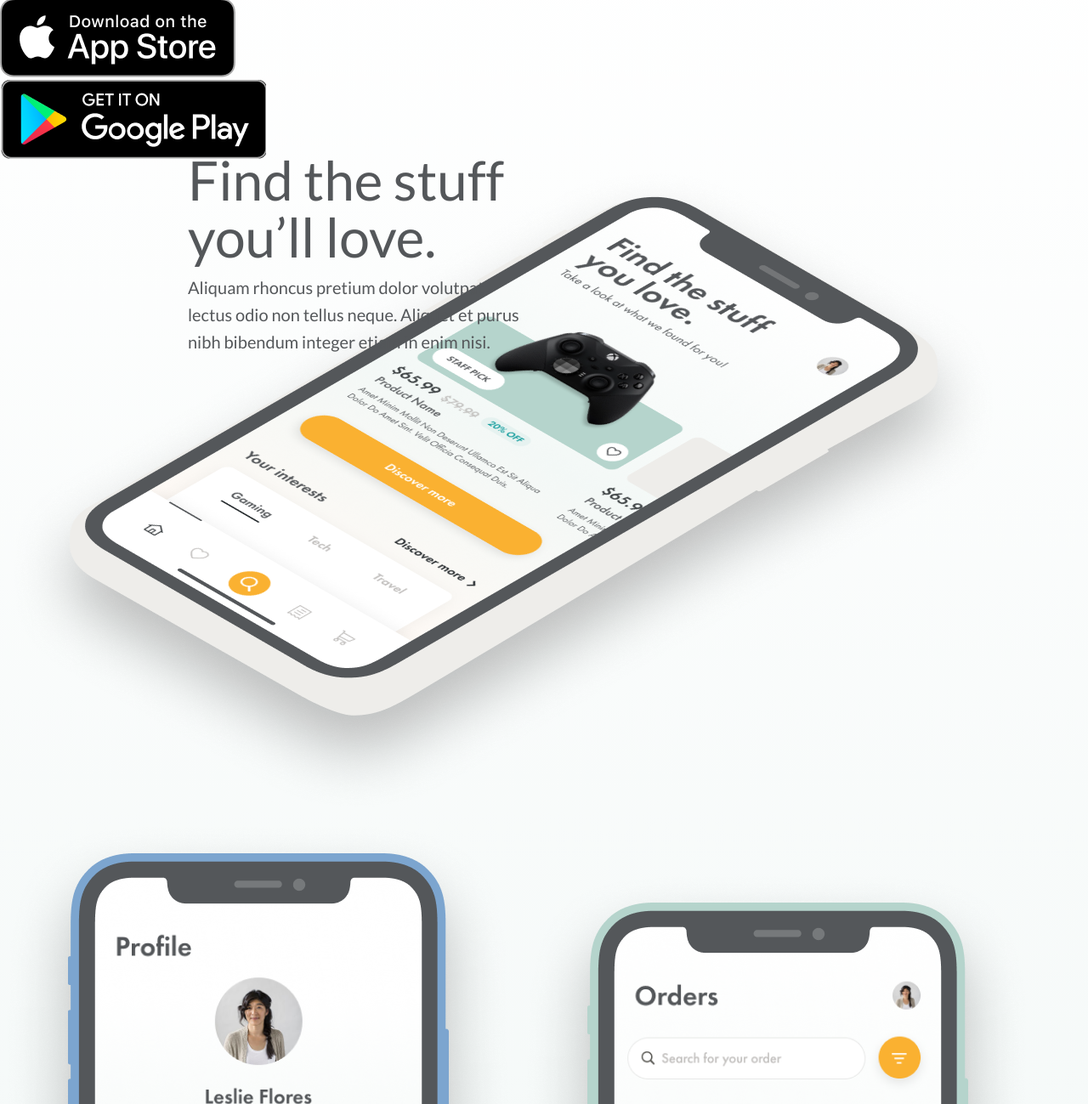
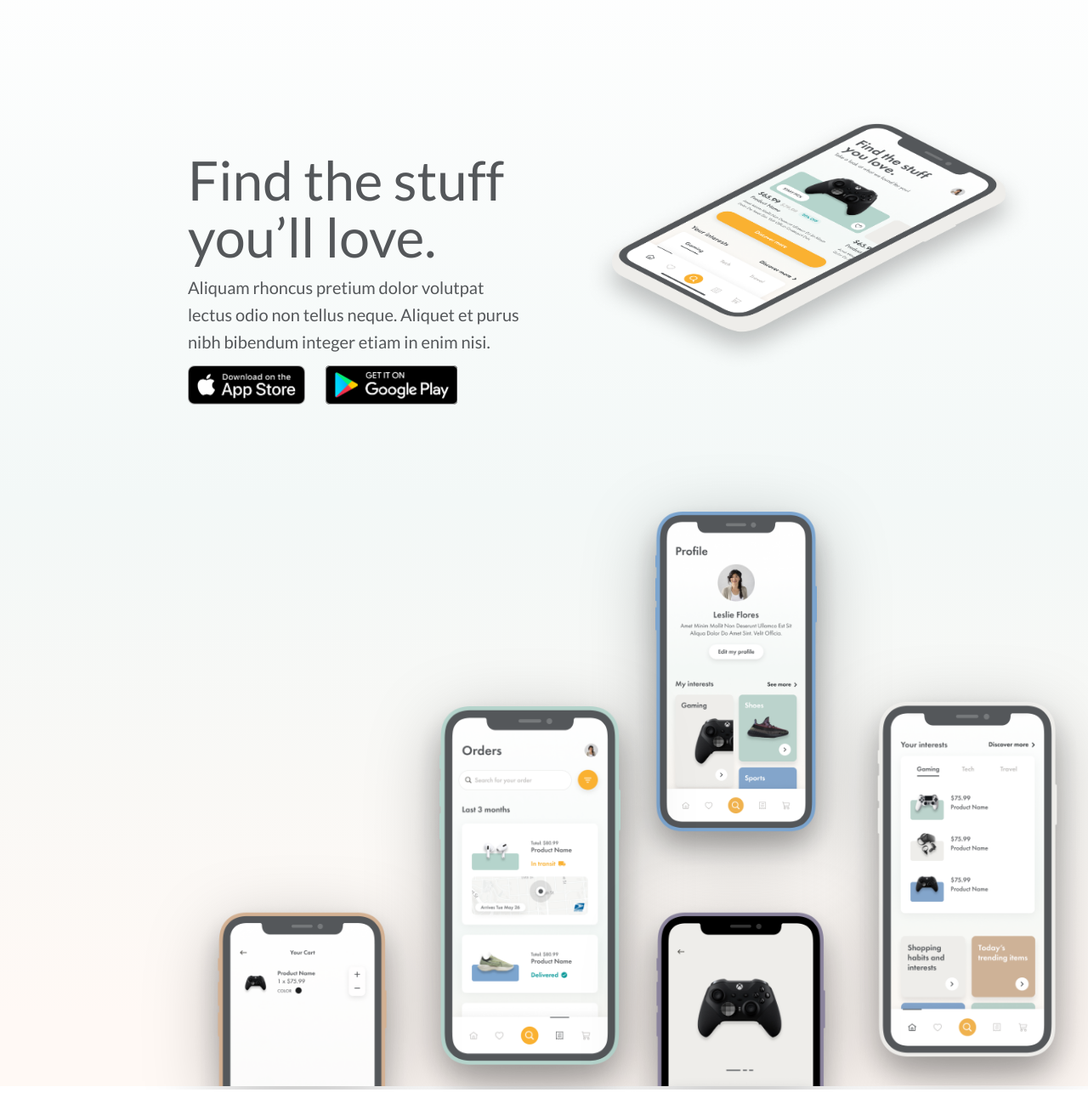
Before and after one commit to karakasEnes/splash-page, a plain HTML site: page index.html in a window 1280 px wide. Shown: the part 101-1400 px from the top of the page at 85% size. Drawn offline with Linux system fonts and the light colour scheme.

Commit message:
v3 some advance css added to project

```diff
--- a/style.css
+++ b/style.css
@@ -16,12 +16,23 @@ body {
   );
 }
 
+.brand-img {
+  /* Habitual Branding */
+
+  position: absolute;
+  width: 193px;
+  height: 47.64px;
+  left: 221px;
+  top: 50.25px;
+}
+
 .wrapper {
   position: relative;
   width: 1440px;
-  min-height: 100vh;
+  /* min-height: 100vh; */
   margin: auto;
   /* background: dodgerblue; */
+  height: 1379px;
 }
 
 .title {
@@ -50,3 +61,96 @@ body {
   line-height: 32px;
   color: #54575a;
 }
+
+.app-store-btn {
+  position: absolute;
+  width: 138.44px;
+  height: 46.28px;
+  left: 221px;
+  top: 531px;
+}
+
+.app-store-btn img {
+  width: 138.44px;
+  height: 46.28px;
+}
+
+.google-play-btn {
+  position: absolute;
+  width: 156.19px;
+  height: 46.28px;
+  left: 381.81px;
+  top: 531px;
+}
+
+.google-play-btn img {
+  width: 156.19px;
+  height: 46.28px;
+}
+
+.main-image-container {
+  position: absolute;
+  width: 535.72px;
+  height: 309.27px;
+  left: 683.28px;
+  top: 229.73px;
+}
+
+.main-image-container img {
+  width: 535.72px;
+  height: 309.27px;
+}
+
+.profile-img {
+  /* Profile */
+
+  position: absolute;
+  height: 444px;
+  left: 737px;
+  right: 479px;
+  top: 686px;
+
+  filter: drop-shadow(0px 20px 40px rgba(0, 0, 0, 0.25));
+}
+
+.orders-img {
+  position: absolute;
+  height: 470px;
+  left: 479px;
+  right: 737px;
+  top: 913px;
+
+  filter: drop-shadow(0px 20px 40px rgba(0, 0, 0, 0.25));
+}
+
+.home-img {
+  position: absolute;
+  height: 470px;
+  left: 995px;
+  right: 221px;
+  top: 908px;
+
+  filter: drop-shadow(0px 20px 40px rgba(0, 0, 0, 0.25));
+}
+
+.cart-img {
+  position: absolute;
+  height: calc(444px / 2);
+  left: 221px;
+  right: 995px;
+  top: 1157px;
+
+  filter: drop-shadow(0px 20px 40px rgba(0, 0, 0, 0.25));
+}
+
+.product-img {
+  /* Product */
+
+  position: absolute;
+  height: calc(444px / 2);
+  left: 737px;
+  right: 479px;
+  top: 1157px;
+
+  filter: drop-shadow(0px 20px 40px rgba(0, 0, 0, 0.25));
+}
```
